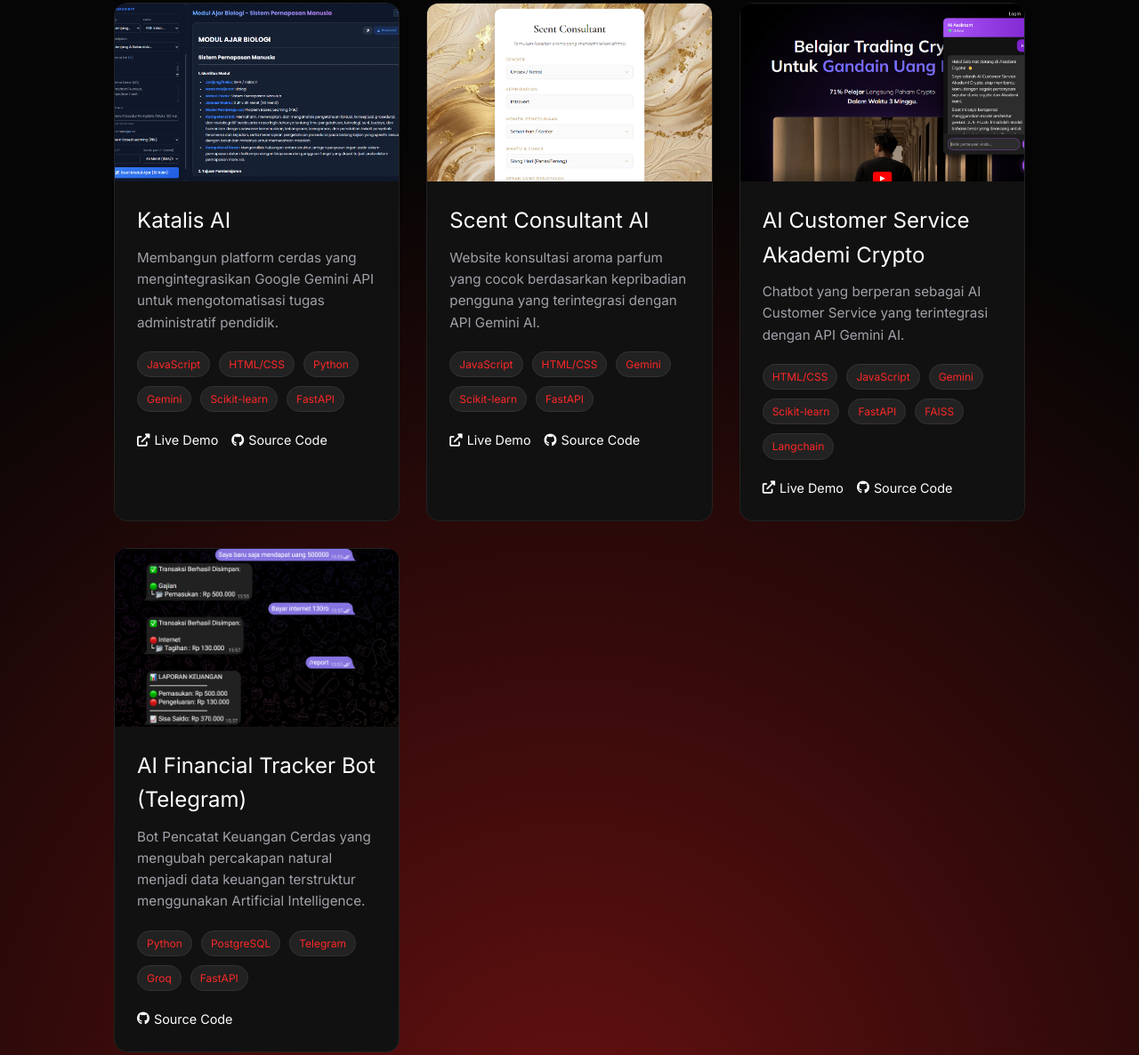
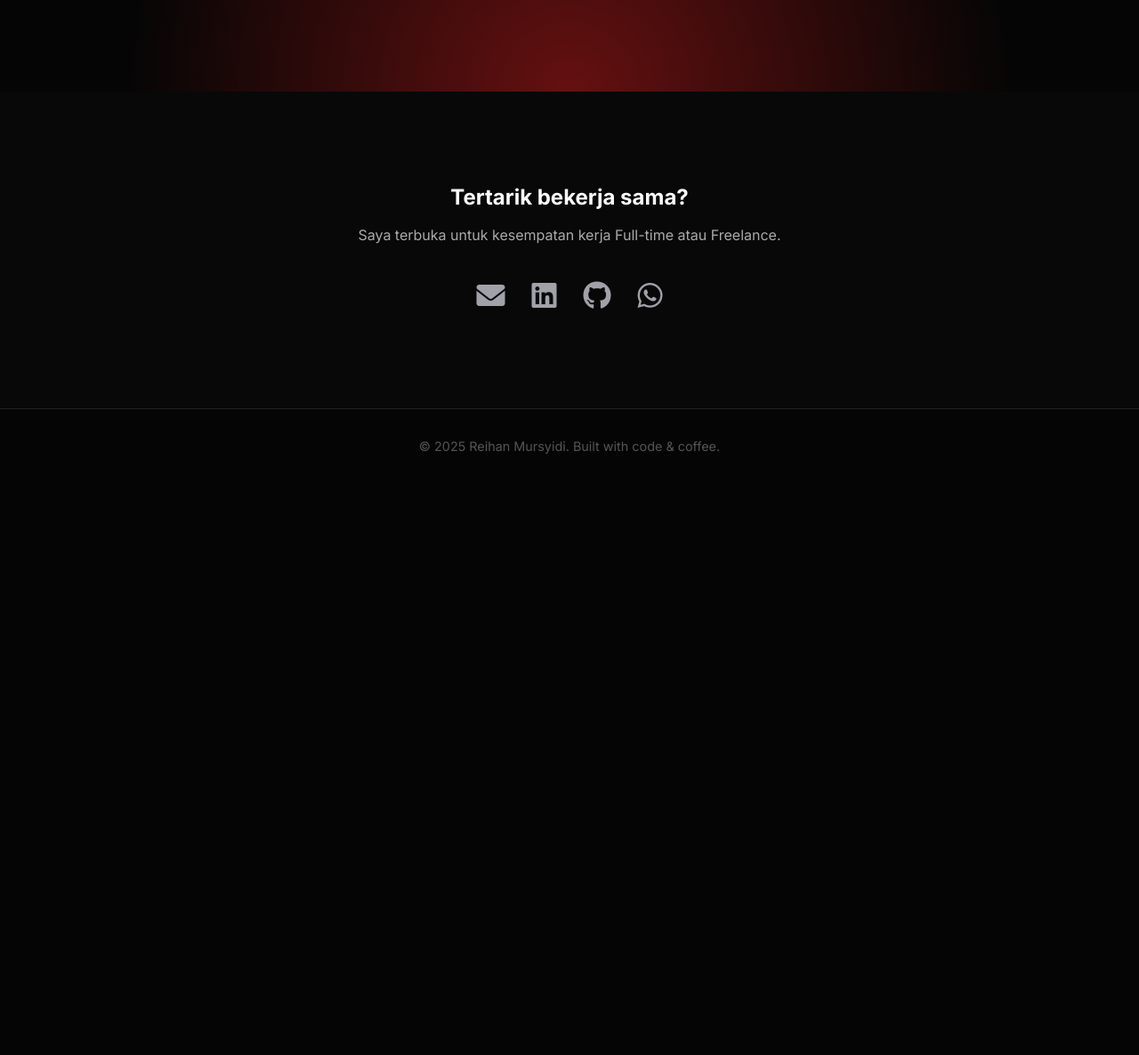
Before and after one commit to ReihanMursyidi/portofolio, a plain HTML site: page index.html in a window 1280 px wide. Shown: the part 1111-2297 px from the top of the page at 89% size. After the commit the page ends 1654 px from the top, so only its background shows below. Drawn offline with nearby package versions, Linux system fonts and the light colour scheme; a script that the page names is missing.

Commit message:
Refactor index.html structure and content

```diff
--- a/index.html
+++ b/index.html
@@ -74,103 +74,12 @@
     <section class="section" id="projects" style="background: radial-gradient(circle at bottom, #651010 0%, transparent 70%);">
         <div class="section-title"><span>Featured Projects</span></div>
 
-        <div class="project-grid">
-            <div class="project-card">
-                <div class="card-img">
-                    <img src="img/katalis.png" alt="">
-                </div>
-                <div class="card-content">
-                    <div class="card-title">Katalis AI</div>
-                    <p class="card-desc">
-                        Membangun platform cerdas yang mengintegrasikan Google Gemini API untuk mengotomatisasi tugas administratif pendidik.
-                    </p>
-                    <div class="tags">
-                        <span class="tag">JavaScript</span>
-                        <span class="tag">HTML/CSS</span>
-                        <span class="tag">Python</span>
-                        <span class="tag">Gemini</span>
-                        <span class="tag">Scikit-learn</span>
-                        <span class="tag">FastAPI</span>
-                    </div>
-                    <div class="card-links">
-                        <a href="https://katalis1.vercel.app"><i class="fas fa-external-link-alt"></i> Live Demo</a>
-                        <a href="https://github.com/ReihanMursyidi/katalis-ai"><i class="fab fa-github"></i> Source Code</a>
-                    </div>
-                </div>
-            </div>
-
-            <div class="project-card">
-                <div class="card-img">
-                    <img src="img/parfum-preview.png" alt="">
-                </div>
-                <div class="card-content">
-                    <div class="card-title">Scent Consultant AI</div>
-                    <p class="card-desc">
-                        Website konsultasi aroma parfum yang cocok berdasarkan kepribadian pengguna yang terintegrasi dengan API Gemini AI.
-                    </p>
-                    <div class="tags">
-                        <span class="tag">JavaScript</span>
-                        <span class="tag">HTML/CSS</span>
-                        <span class="tag">Gemini</span>
-                        <span class="tag">Scikit-learn</span>
-                        <span class="tag">FastAPI</span>
-                    </div>
-                    <div class="card-links">
-                        <a href="https://reihanmursyidi.github.io/Scent-Consultant-AI/"><i class="fas fa-external-link-alt"></i> Live Demo</a>
-                        <a href="https://github.com/ReihanMursyidi/Scent-Consultant-AI"><i class="fab fa-github"></i> Source Code</a>
-                    </div>
-                </div>
-            </div>
-
-            <div class="project-card">
-                <div class="card-img">
-                    <img src="img/chatbot-ac.png" alt="">
-                </div>
-                <div class="card-content">
-                    <div class="card-title">AI Customer Service Akademi Crypto</div>
-                    <p class="card-desc">
-                        Chatbot yang berperan sebagai AI Customer Service yang terintegrasi dengan API Gemini AI.
-                    </p>
-                    <div class="tags">
-                        <span class="tag">HTML/CSS</span>
-                        <span class="tag">JavaScript</span>
-                        <span class="tag">Gemini</span>
-                        <span class="tag">Scikit-learn</span>
-                        <span class="tag">FastAPI</span>
-                        <span class="tag">FAISS</span>
-                        <span class="tag">Langchain</span>
-                    </div>
-                    <div class="card-links">
-                        <a href="https://reihanmursyidi.github.io/chatbot-akademi-crypto/"><i class="fas fa-external-link-alt"></i> Live Demo</a>
-                        <a href="https://github.com/ReihanMursyidi/chatbot-akademi-crypto"><i class="fab fa-github"></i> Source Code</a>
-                    </div>
-                </div>
-            </div>
-
-            <div class="project-card">
-                <div class="card-img">
-                    <img src="img/chatbot-telegram-preview.png" alt="">
-                </div>
-                <div class="card-content">
-                    <div class="card-title">AI Financial Tracker Bot (Telegram)</div>
-                    <p class="card-desc">
-                        Bot Pencatat Keuangan Cerdas yang mengubah percakapan natural menjadi data keuangan terstruktur menggunakan Artificial Intelligence.
-                    </p>
-                    <div class="tags">
-                        <span class="tag">Python</span>
-                        <span class="tag">PostgreSQL</span>
-                        <span class="tag">Telegram</span>
-                        <span class="tag">Groq</span>
-                        <span class="tag">FastAPI</span>
-                    </div>
-                    <div class="card-links">
-                        <a href="https://github.com/ReihanMursyidi/finance-bot"><i class="fab fa-github"></i> Source Code</a>
-                    </div>
-                </div>
-            </div>
-
+        <div class="project-grid" id="project-container">
         </div>
     </section>
+
+    <script src="js/projects.js"></script>
+    <script src="js/render-projects.js"></script>
 
     <section class="section contact" id="contact">
         <h2>Tertarik bekerja sama?</h2>
```
